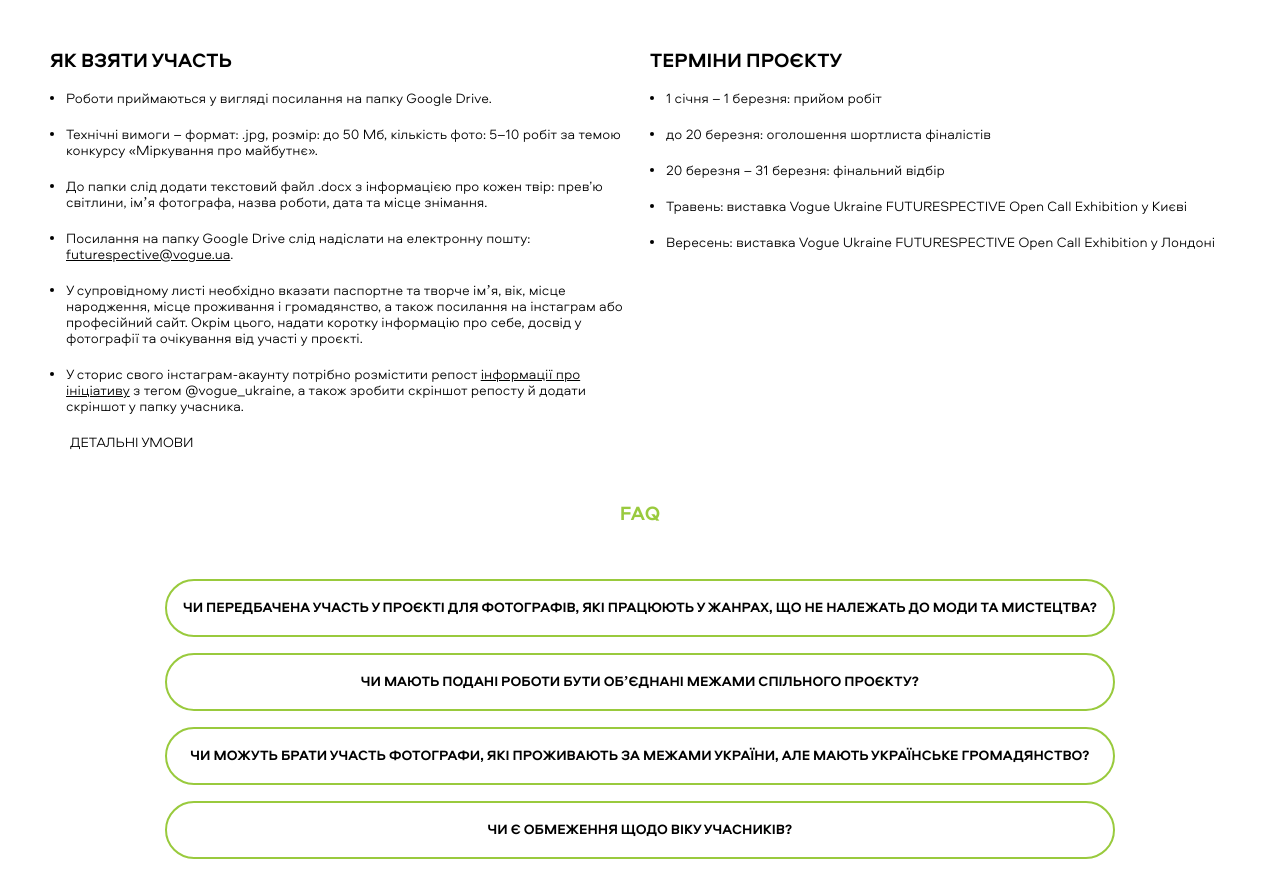
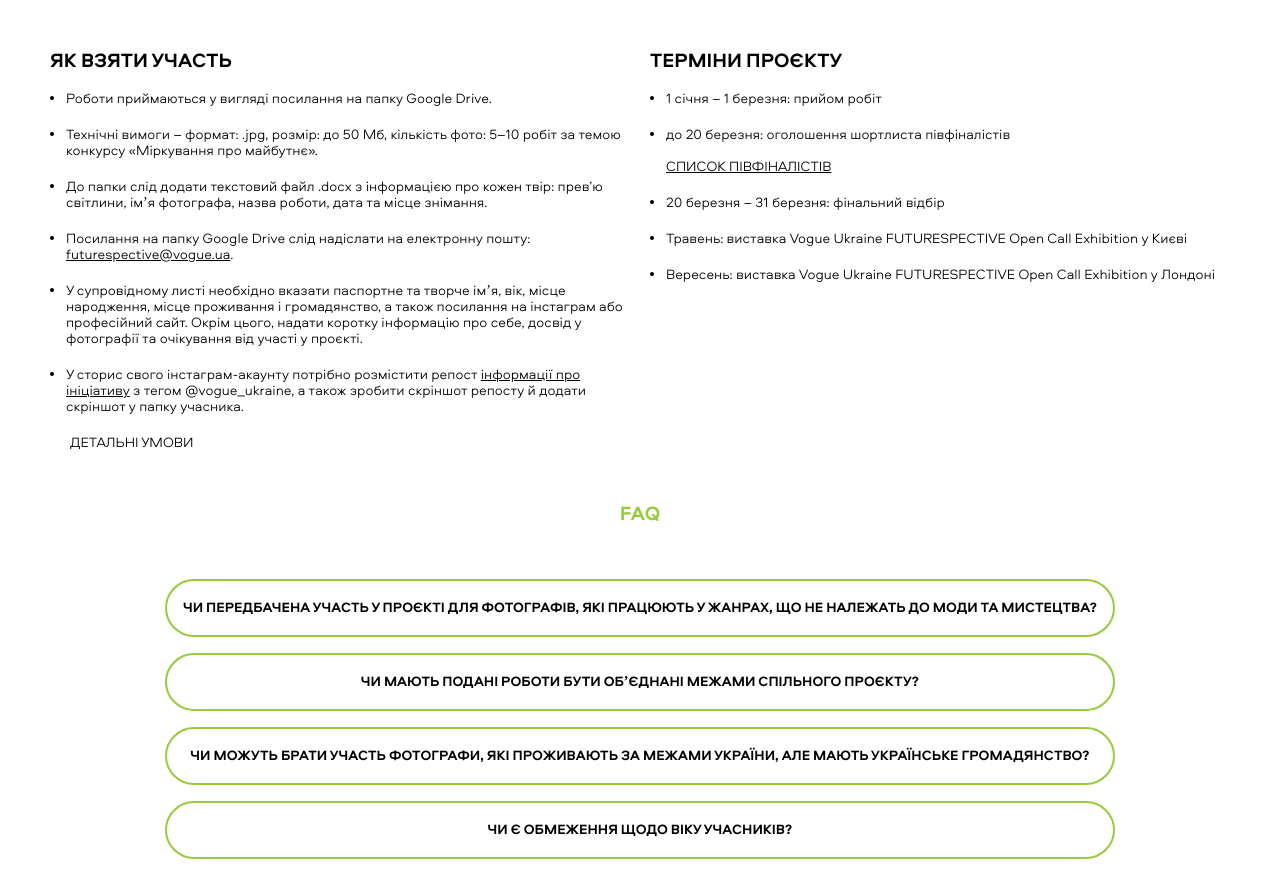
Before and after one commit to DGalyko/vogue-competition, a plain HTML site: page index.html in a window 1280 px wide. Shown: the part 2340-3212 px from the top of the page. Drawn offline with Linux system fonts and the light colour scheme.

Commit message:
shortlist link add

```diff
--- a/index.html
+++ b/index.html
@@ -205,7 +205,10 @@
         Терміни проєкту
       </p>
       <p class="text__list">1 січня – 1 березня: прийом робіт</p>
-      <p class="text__list">до 20 березня: оголошення шортлиста фіналістів</p>
+      <p class="text__list">
+        до 20 березня: оголошення шортлиста півфіналістів
+        <br><br><a href="https://vogue.ua/article/fashion/persona/futurespective-nazvano-imena-polufinalistiv-konkursu-ukrajinskih-fotomitciv-58676.html">СПИСОК ПІВФІНАЛІСТІВ</a></br>
+      </p>
       <p class="text__list">20 березня – 31 березня: фінальний відбір</p>
       <p class="text__list">Травень: виставка Vogue Ukraine FUTURESPECTIVE Open Call Exhibition у Києві</p>
       <p class="text__list">Вересень: виставка Vogue Ukraine FUTURESPECTIVE Open Call Exhibition у Лондоні</p>
```
Also changed, not shown: index-en.html (+5 -1 lines).
